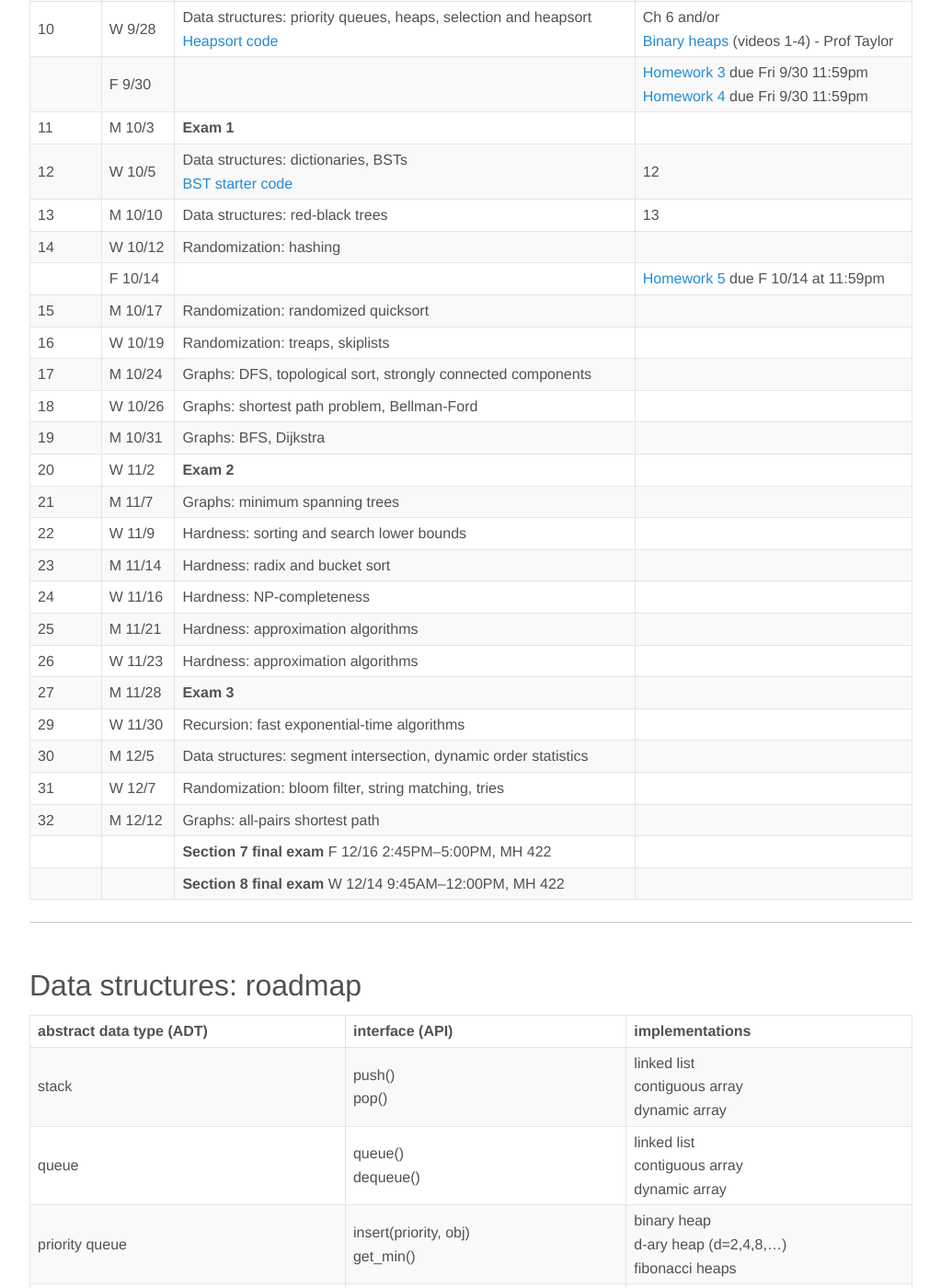
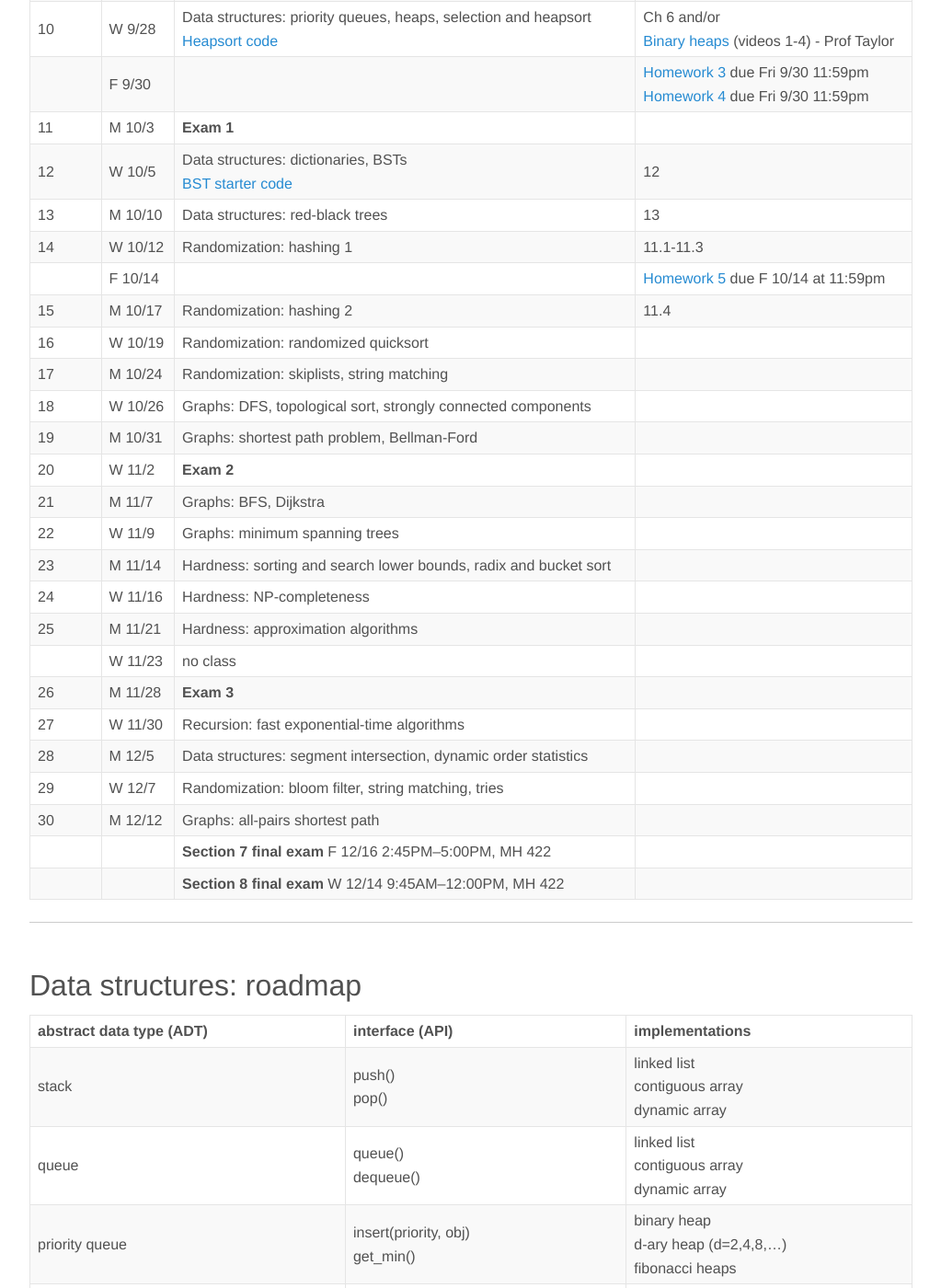
Before and after one commit to jnylam/jnylam.github.io, a Jekyll site: the page built from _courses/146-f16/index.md, in a window 1280 px wide and 1400 px high, scrolled down 929 px. Shown: the whole window at 92% size, without its empty margins (128-1151 px from the left). Built offline with Jekyll 4.4.1, drawn with Linux system fonts in a browser that asks for light colours.

Commit message:
146 update schedule

```diff
--- a/_courses/146-f16/index.md
+++ b/_courses/146-f16/index.md
@@ -27,25 +27,25 @@ Lecture|Date|Topic|Reading/homework
 11 | M 10/3 | __Exam 1__
 12 | W 10/5 | Data structures: dictionaries, BSTs<br>[BST starter  code](https://glot.io/snippets/ej354dtkn2)| 12
 13 | M 10/10 | Data structures: red-black trees | 13
-14 | W 10/12 | Randomization: hashing |
+14 | W 10/12 | Randomization: hashing 1 | 11.1-11.3
 | F 10/14 | | [Homework 5](homework05.html) due F 10/14 at 11:59pm
-15 | M 10/17 | Randomization: randomized quicksort
-16 | W 10/19 | Randomization: treaps, skiplists
-17 | M 10/24 | Graphs: DFS, topological sort, strongly connected components
-18 | W 10/26 | Graphs: shortest path problem, Bellman-Ford
-19 | M 10/31 | Graphs: BFS, Dijkstra
+15 | M 10/17 | Randomization: hashing 2 | 11.4
+16 | W 10/19 | Randomization: randomized quicksort
+17 | M 10/24 | Randomization: skiplists, string matching
+18 | W 10/26 | Graphs: DFS, topological sort, strongly connected components
+19 | M 10/31 | Graphs: shortest path problem, Bellman-Ford
 20 | W 11/2 | __Exam 2__
-21 | M 11/7 | Graphs: minimum spanning trees
-22 | W 11/9 | Hardness: sorting and search lower bounds
-23 | M 11/14 | Hardness: radix and bucket sort
+21 | M 11/7 | Graphs: BFS, Dijkstra
+22 | W 11/9 | Graphs: minimum spanning trees
+23 | M 11/14 | Hardness: sorting and search lower bounds, radix and bucket sort
 24 | W 11/16 | Hardness: NP-completeness
 25 | M 11/21 | Hardness: approximation algorithms
-26 | W 11/23 | Hardness: approximation algorithms
-27 | M 11/28 | __Exam 3__
-29 | W 11/30 | Recursion: fast exponential-time algorithms
-30 | M 12/5 | Data structures: segment intersection, dynamic order statistics
-31 | W 12/7 | Randomization: bloom filter, string matching, tries
-32 | M 12/12 | Graphs: all-pairs shortest path
+ | W 11/23 | no class
+26 | M 11/28 | __Exam 3__
+27 | W 11/30 | Recursion: fast exponential-time algorithms
+28 | M 12/5 | Data structures: segment intersection, dynamic order statistics
+29 | W 12/7 | Randomization: bloom filter, string matching, tries
+30 | M 12/12 | Graphs: all-pairs shortest path
 | | __Section 7 final exam__ F 12/16 2:45PM&ndash;5:00PM, MH 422<br />
 | | __Section 8 final exam__ W 12/14 9:45AM&ndash;12:00PM, MH 422
 
```
